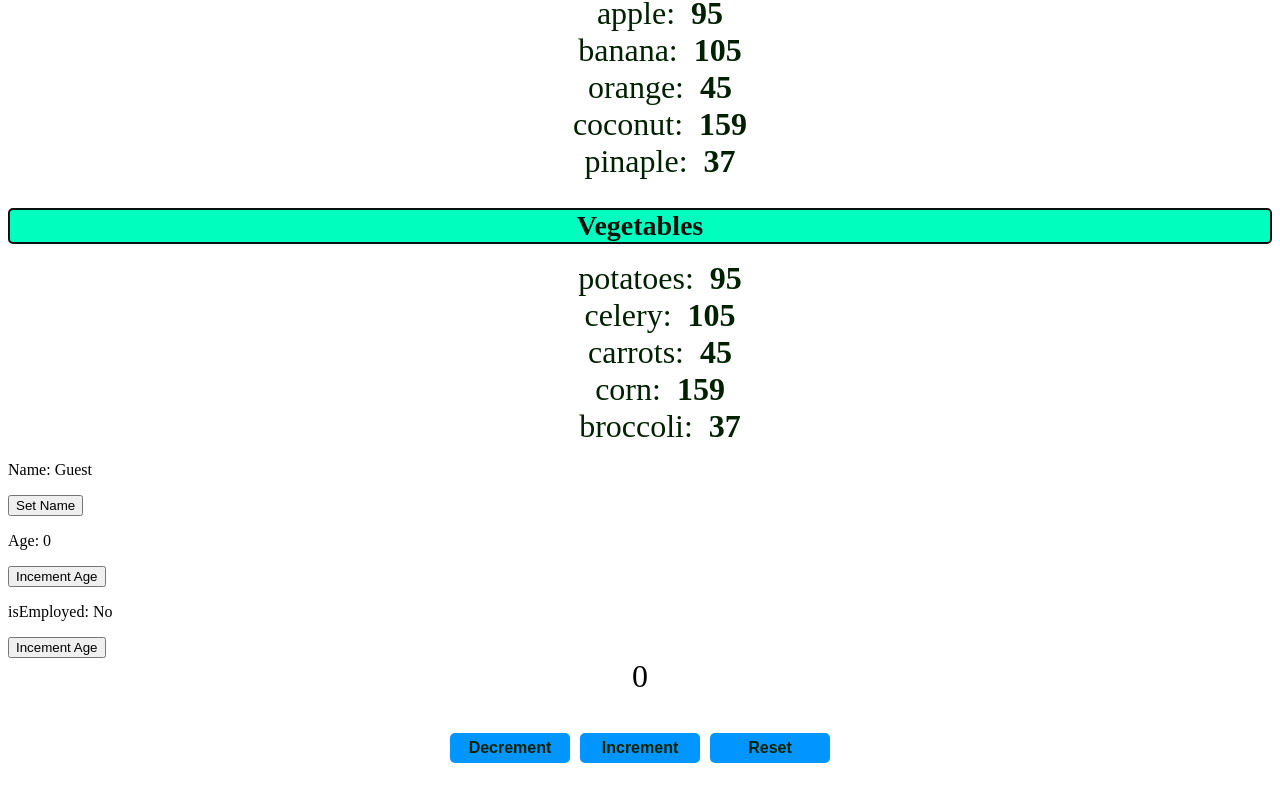
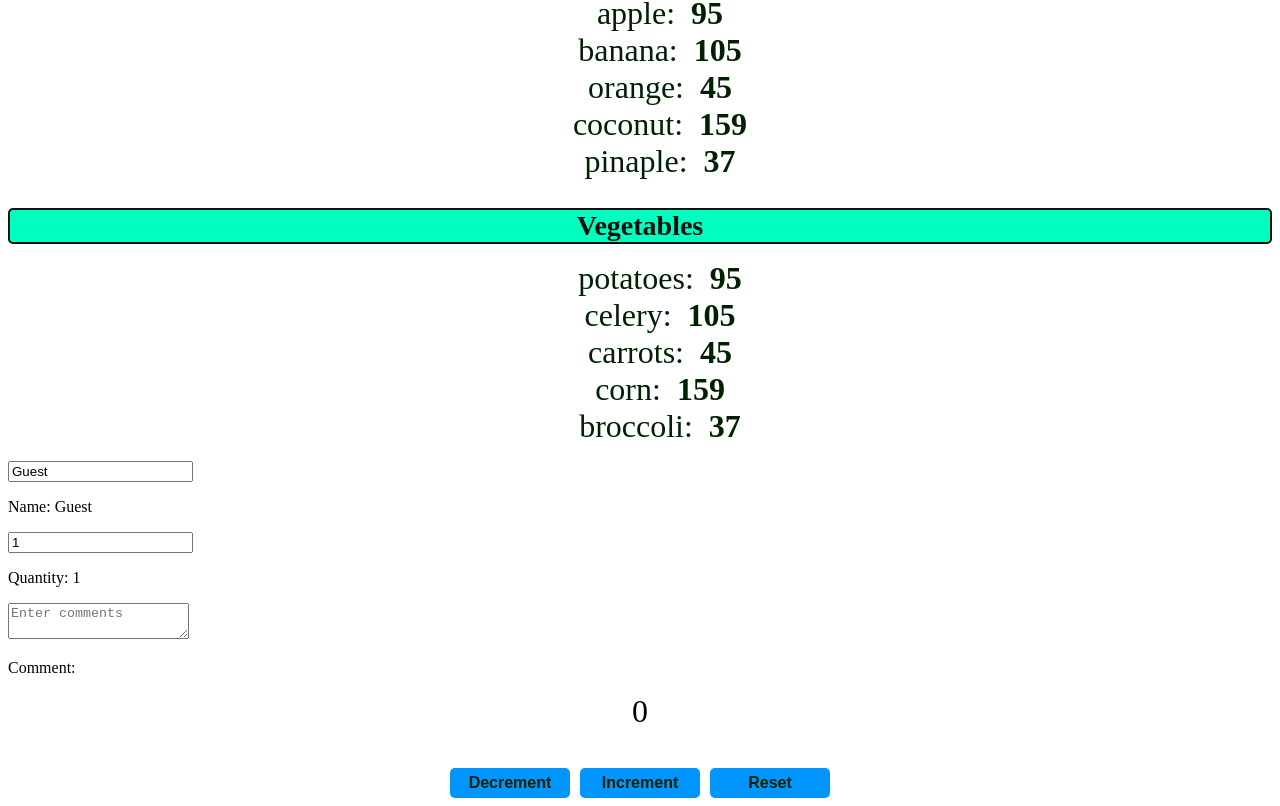
Before and after one commit to IliasSari/react-project-1, a React (Vite) app: page / in a window 1280 px wide. Shown: the part 1048-1854 px from the top of the page. Before the commit the page ends 1819 px from the top, so only its background shows below. Built offline with nearby package versions, Linux system fonts and the light colour scheme.

Commit message:
Changed on MyComponent, event handlergit add .!

```diff
--- a/src/MyComponent.jsx
+++ b/src/MyComponent.jsx
@@ -1,33 +1,33 @@
-import {useState} from 'react';
+import {use, useState} from 'react';
 
 
 function MyComponent(){
 
-    const [name, setName] = useState("Guest");
-    const [age, setAge] = useState(0);
-    const [isEmployed, setIsEmployed] = useState(false);
+   const [name,setName] = useState("Guest");
+   const [quantity, setQuantity] = useState(1);
+   const [comment, setComment] = useState("");
 
-    const updateName = () => {
-        setName ("George");
-    }
+   function handleNameChange(event){
+    setName(event.target.value);
+   }
 
-    const incementAge = () => {
-        setAge(age + 1);
-    }
+   function handleQuantityChange(event){
+    setQuantity(event.target.value);
+   }
 
-    const toggleEmployedStatus = () => {
-        setIsEmployed(!isEmployed);
-    }
-    return(<div>
-                <p>Name: {name}</p>
-                <button onClick={updateName}>Set Name</button>
+   function handleCommentChange(event){
+    setComment(event.target.value);
+   }
+   return(<div>
+        <input value={name} onChange={handleNameChange}/>
+        <p>Name: {name}</p>
 
-                <p>Age: {age}</p>
-                <button onClick={incementAge}>Incement Age</button>
+        <input value={quantity} onChange={handleQuantityChange} type='number'/>
+        <p>Quantity: {quantity}</p>
 
-                <p>isEmployed: {isEmployed ? "Yes" : "No"}</p>
-                <button onClick={toggleEmployedStatus}>Incement Age</button>
-    </div>);
+        <textarea value={comment} onChange={handleCommentChange} placeholder='Enter comments'/>
+        <p>Comment: {comment}</p>
+   </div>)
 
 }
 
```
